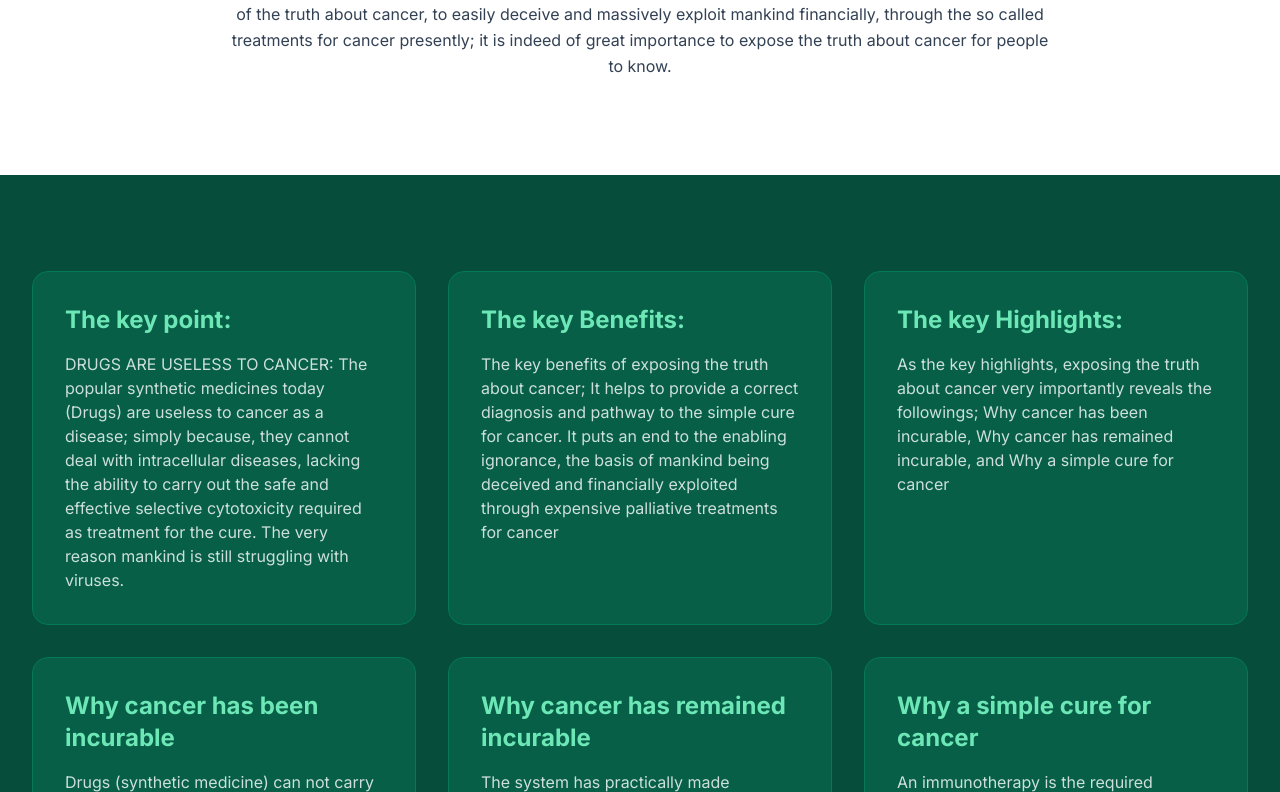
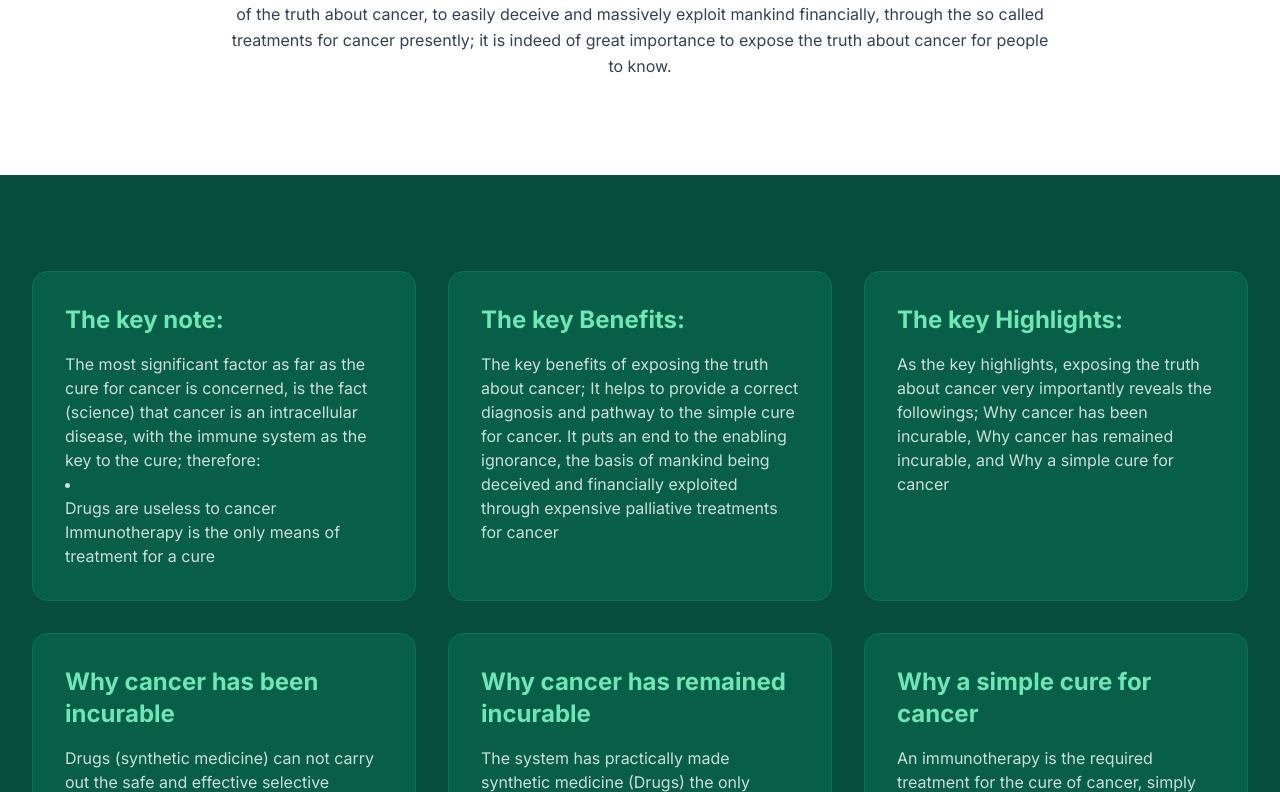
Before and after one commit to Dule-martins/exposecancer, a React (Vite) app: page /#/ in a window 1280 px wide. Shown: the part 1667-2459 px from the top of the page. Built offline with nearby package versions, Linux system fonts and the light colour scheme.

Commit message:
switch keynote with keypoint

```diff
--- a/pages/Home.tsx
+++ b/pages/Home.tsx
@@ -55,7 +55,7 @@ const Home = () => {
           <div className="bg-white p-12 rounded-3xl shadow-xl border border-emerald-100 flex flex-col md:flex-row items-center gap-12">
             <div className="flex-1 space-y-6">
               <div className="inline-flex items-center gap-2 px-4 py-1.5 rounded-full bg-emerald-100 text-emerald-700 text-sm font-bold uppercase tracking-wider">
-                <ShieldCheck className="w-4 h-4" /> Key Note
+                <ShieldCheck className="w-4 h-4" /> Key Point
               </div>
               <p className="text-3xl md:text-4xl font-display font-bold text-emerald-900 leading-snug">
                 "{content.keyNote}"
@@ -101,8 +101,13 @@ const Home = () => {
         <div className="max-w-7xl mx-auto px-4 sm:px-6 lg:px-8">
           <div className="grid md:grid-cols-3 gap-8">
             <div className="p-8 bg-emerald-800 rounded-2xl border border-emerald-700">
-              <h3 className="text-2xl font-bold mb-4 text-emerald-300">The key point:</h3>
-              <p className="opacity-80">DRUGS ARE USELESS TO CANCER: The popular synthetic medicines today (Drugs) are useless to cancer as a disease; simply because, they cannot deal with intracellular diseases, lacking the ability to carry out the safe and effective selective cytotoxicity required as treatment for the cure. The very reason mankind is still struggling with viruses.</p>
+              <h3 className="text-2xl font-bold mb-4 text-emerald-300">The key note:</h3>
+              <p className="opacity-80">The most significant factor as far as the cure for cancer is concerned, is the fact (science) that cancer is an intracellular disease, with the immune system as the key to the cure; therefore:
+                <li>
+                  <ul>Drugs are useless to cancer</ul>
+                  <ul>Immunotherapy is the only means of treatment for a cure</ul>
+                </li>
+              </p>
             </div>
             <div className="p-8 bg-emerald-800 rounded-2xl border border-emerald-700">
               <h3 className="text-2xl font-bold mb-4 text-emerald-300">The key Benefits:</h3>
--- a/pages/Truth.tsx
+++ b/pages/Truth.tsx
@@ -9,7 +9,7 @@ const Truth = () => {
       <div className="bg-emerald-900 text-white py-20 px-4 text-center">
         <h1 className="text-5xl font-display font-bold mb-4">The Truth About Cancer</h1>
         <p className="text-emerald-200 text-xl max-w-2xl mx-auto">
-          Exposing the compromise system, and highlighting the basis of a simple, affordable, and sustainable cure for cancer. (immunotherapy)
+          Exposing the compromised system, and highlighting the basis of a simple, affordable, and sustainable cure for cancer. (immunotherapy)
         </p>
       </div>
 
```
